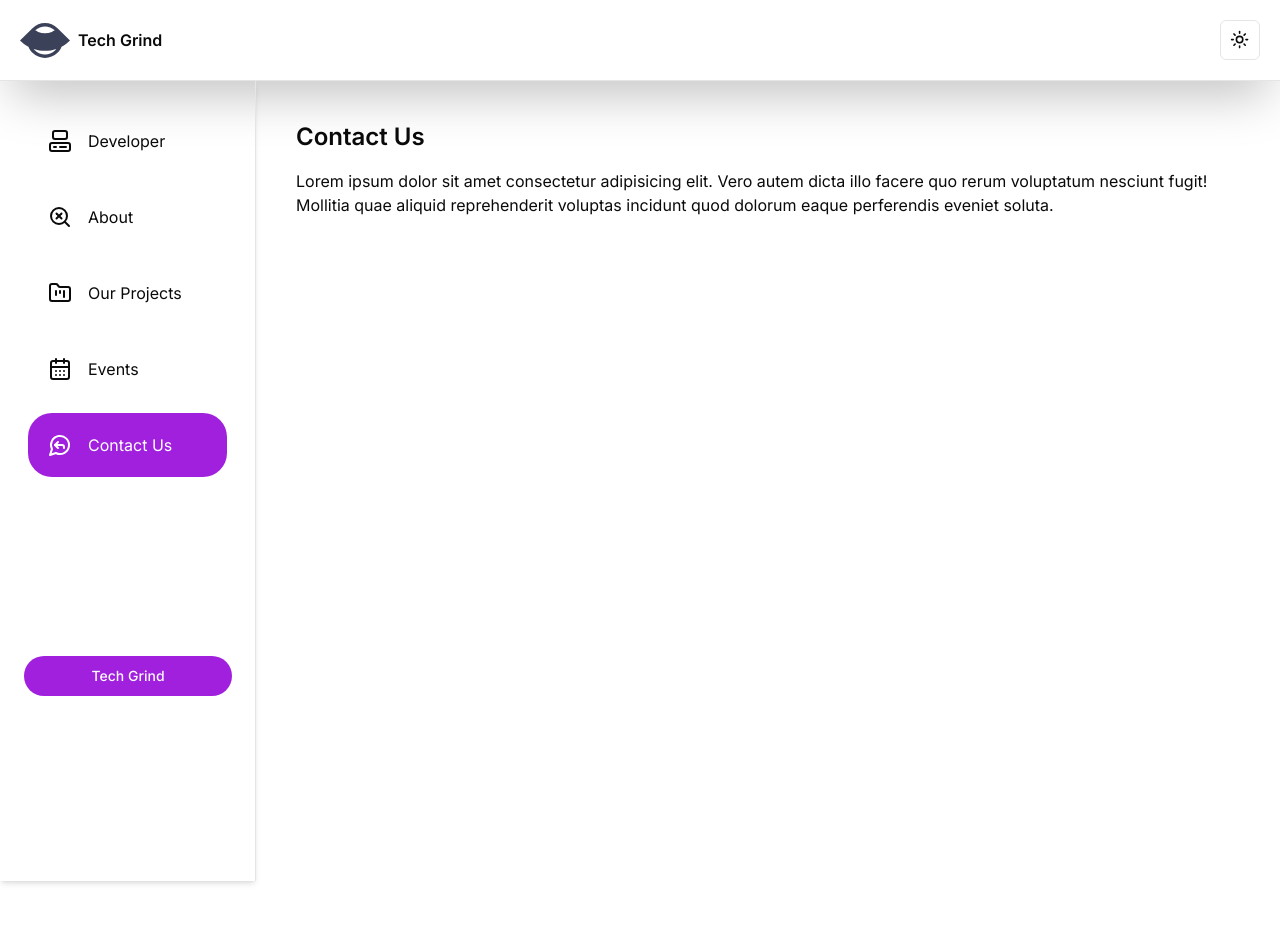
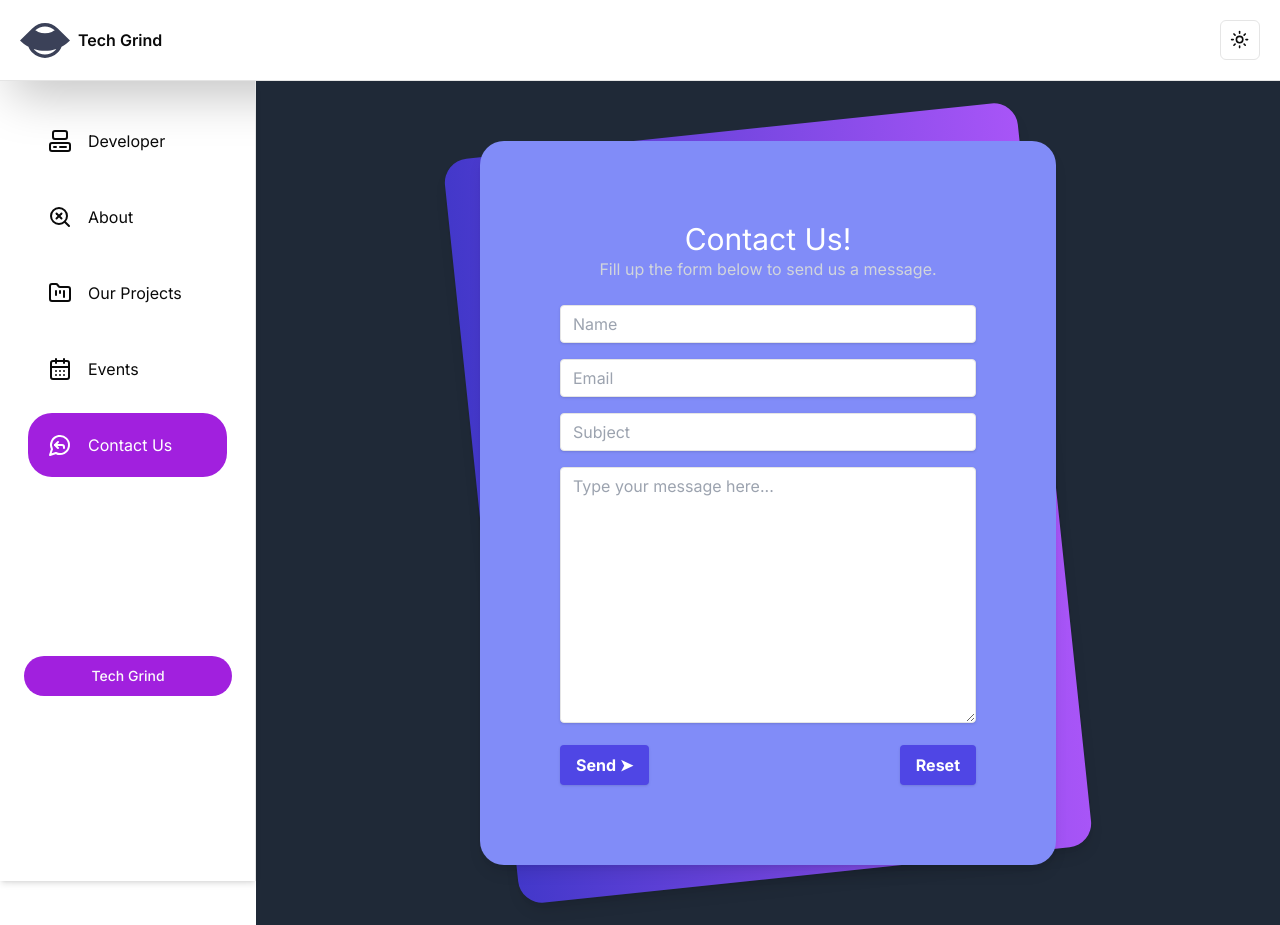
Before and after one commit to Iamtheusername112/Tech-Grind, a Next.js app: page /check-us-out/contact in a window 1280 px wide. Before the commit the page ends 800 px from the top, so only its background shows below. Built offline with nearby package versions, Linux system fonts and the light colour scheme.

Commit message:
Developing the contact us component

```diff
--- a/app/check-us-out/contact/page.tsx
+++ b/app/check-us-out/contact/page.tsx
@@ -3,14 +3,61 @@ import React from "react";
 
 function ContactUs() {
   return (
-    <div className="p-10">
-      <h1 className="text-2xl font-semibold mb-4">Contact Us</h1>
-      <p>
-        Lorem ipsum dolor sit amet consectetur adipisicing elit. Vero autem
-        dicta illo facere quo rerum voluptatum nesciunt fugit! Mollitia quae
-        aliquid reprehenderit voluptas incidunt quod dolorum eaque perferendis
-        eveniet soluta.
-      </p>
+    <div className="min-h-screen bg-gray-800 py-6 flex flex-col justify-center sm:py-12">
+      <div className="relative py-3 sm:max-w-xl sm:mx-auto">
+        <div className="absolute inset-0 bg-gradient-to-r from-indigo-700 to-purple-500 shadow-lg transform -skew-y-6 sm:skew-y-0 sm:-rotate-6 sm:rounded-3xl"></div>
+        <div className="text-white relative px-4 py-10 bg-indigo-400 shadow-lg sm:rounded-3xl sm:p-20">
+          <div className="text-center pb-6">
+            <h1 className="text-3xl">Contact Us!</h1>
+
+            <p className="text-gray-300">
+              Fill up the form below to send us a message.
+            </p>
+          </div>
+
+          <form>
+            <input
+              className="shadow mb-4 appearance-none border rounded w-full py-2 px-3 text-gray-700 leading-tight focus:outline-none focus:shadow-outline"
+              type="text"
+              placeholder="Name"
+              name="name"
+            />
+
+            <input
+              className="shadow mb-4 appearance-none border rounded w-full py-2 px-3 text-gray-700 leading-tight focus:outline-none focus:shadow-outline"
+              type="email"
+              placeholder="Email"
+              name="email"
+            />
+
+            <input
+              className="shadow mb-4 appearance-none border rounded w-full py-2 px-3 text-gray-700 leading-tight focus:outline-none focus:shadow-outline"
+              type="text"
+              placeholder="Subject"
+              name="_subject"
+            />
+
+            <textarea
+              className="shadow mb-4 min-h-0 appearance-none border rounded h-64 w-full py-2 px-3 text-gray-700 leading-tight focus:outline-none focus:shadow-outline"
+              typeof="text"
+              placeholder="Type your message here..."
+              name="message"
+            />
+
+            <div className="flex justify-between">
+              <input
+                className="shadow bg-indigo-600 hover:bg-indigo-700 text-white font-bold py-2 px-4 rounded focus:outline-none focus:shadow-outline"
+                type="submit"
+                value="Send ➤"
+              />
+              <input
+                className="shadow bg-indigo-600 hover:bg-indigo-700 text-white font-bold py-2 px-4 rounded focus:outline-none focus:shadow-outline"
+                type="reset"
+              />
+            </div>
+          </form>
+        </div>
+      </div>
     </div>
   );
 }
--- a/app/check-us-out/events/page.tsx
+++ b/app/check-us-out/events/page.tsx
@@ -2,10 +2,42 @@ import React from "react";
 
 function Events() {
   return (
-    <div className="p-10">
-      <h1 className="text-2xl font-semibold mb-4">
-        Check out our up mcomming events{" "}
-      </h1>
+    <div className="">
+      {/*
+  Heads up! 👋
+
+  This component comes with some `rtl` classes. Please remove them if they are not needed in your project.
+*/}
+
+      <section className="relative bg-[url(https://images.unsplash.com/photo-1604014237800-1c9102c219da?ixlib=rb-1.2.1&ixid=MnwxMjA3fDB8MHxwaG90by1wYWdlfHx8fGVufDB8fHx8&auto=format&fit=crop&w=1770&q=80)] bg-cover bg-center bg-no-repeat">
+        <div className="absolute inset-0 bg-gray-900/75 sm:bg-transparent sm:from-gray-900/95 sm:to-gray-900/25 ltr:sm:bg-gradient-to-r rtl:sm:bg-gradient-to-l"></div>
+
+        <div className="relative mx-auto max-w-screen-xl px-4 py-32 sm:px-6 lg:flex lg:h-screen lg:items-center lg:px-8">
+          <div className="max-w-xl text-center ltr:sm:text-left rtl:sm:text-right">
+            <h1 className="text-3xl font-extrabold text-white sm:text-5xl">
+              Let us find your
+              <strong className="block font-extrabold text-rose-500">
+                {" "}
+                Forever Home.{" "}
+              </strong>
+            </h1>
+
+            <p className="mt-4 max-w-lg text-white sm:text-xl/relaxed">
+              Lorem ipsum dolor sit amet consectetur, adipisicing elit. Nesciunt
+              illo tenetur fuga ducimus numquam ea!
+            </p>
+
+            <div className="mt-8 flex flex-wrap gap-4 text-center">
+              <a
+                href="#"
+                className="block w-full rounded bg-rose-600 px-12 py-3 text-sm font-medium text-white shadow hover:bg-rose-700 focus:outline-none focus:ring active:bg-rose-500 sm:w-auto"
+              >
+                Register for event
+              </a>
+            </div>
+          </div>
+        </div>
+      </section>
     </div>
   );
 }
```
Also changed, not shown: package.json (+4 -4 lines), 1 other file (tests, documents, lock files or other folders).
